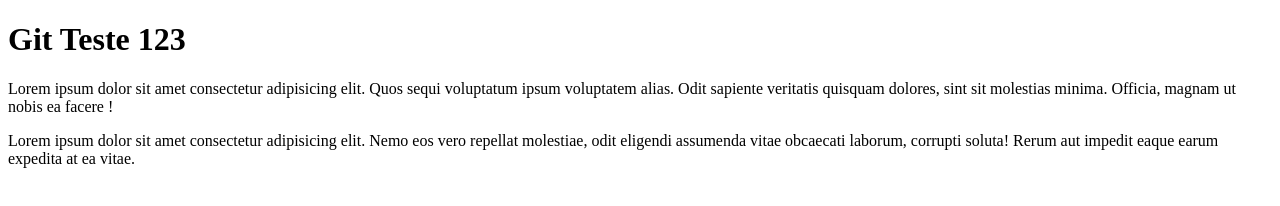
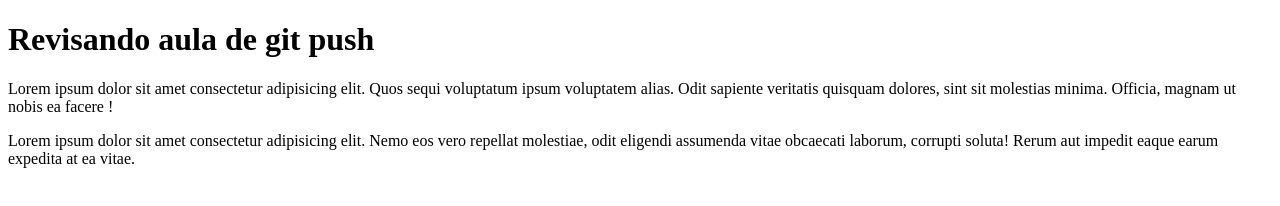
Before and after one commit to jduartecc/teste, a plain HTML site: page index.html in a window 1280 px wide. Drawn offline with Linux system fonts and the light colour scheme.

Commit message:
alterando o título

```diff
--- a/index.html
+++ b/index.html
@@ -6,7 +6,7 @@
     <title>Document</title>
 </head>
 <body>
-    <h1>Git Teste 123</h1>
+    <h1>Revisando aula de git push</h1>
     <p>Lorem ipsum dolor sit amet consectetur adipisicing elit. Quos sequi voluptatum ipsum voluptatem alias. Odit sapiente veritatis quisquam dolores, sint sit molestias minima. Officia, magnam ut nobis ea facere !</p>
 
     <p>Lorem ipsum dolor sit amet consectetur adipisicing elit. Nemo eos vero repellat molestiae, odit eligendi assumenda vitae obcaecati laborum, corrupti soluta! Rerum aut impedit eaque earum expedita at ea vitae.</p>
```
